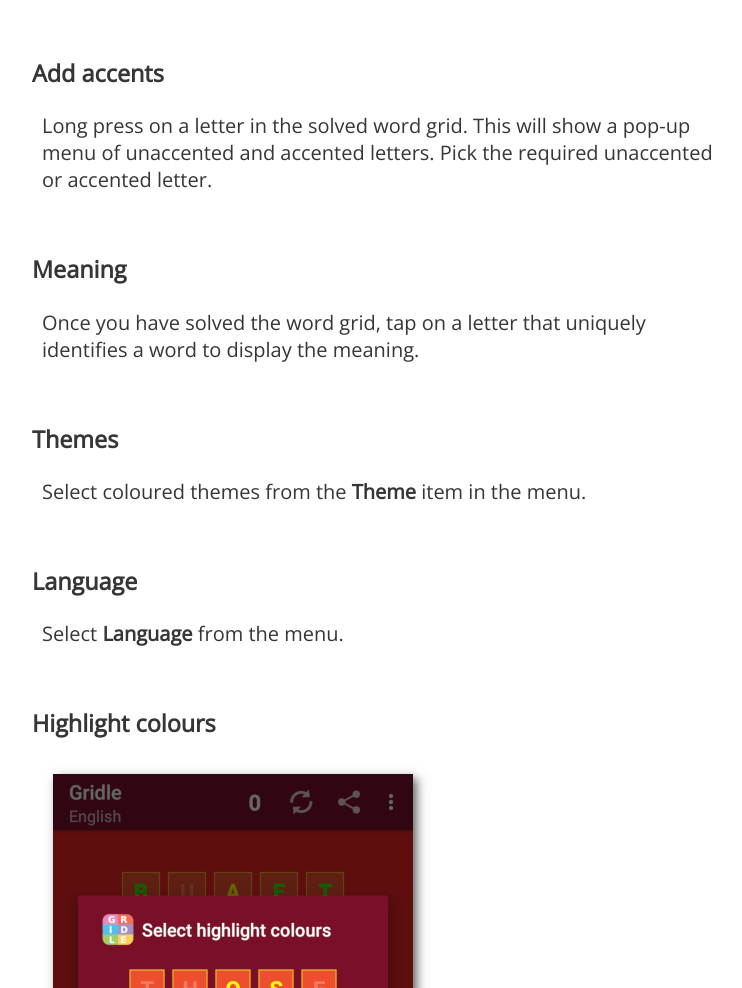
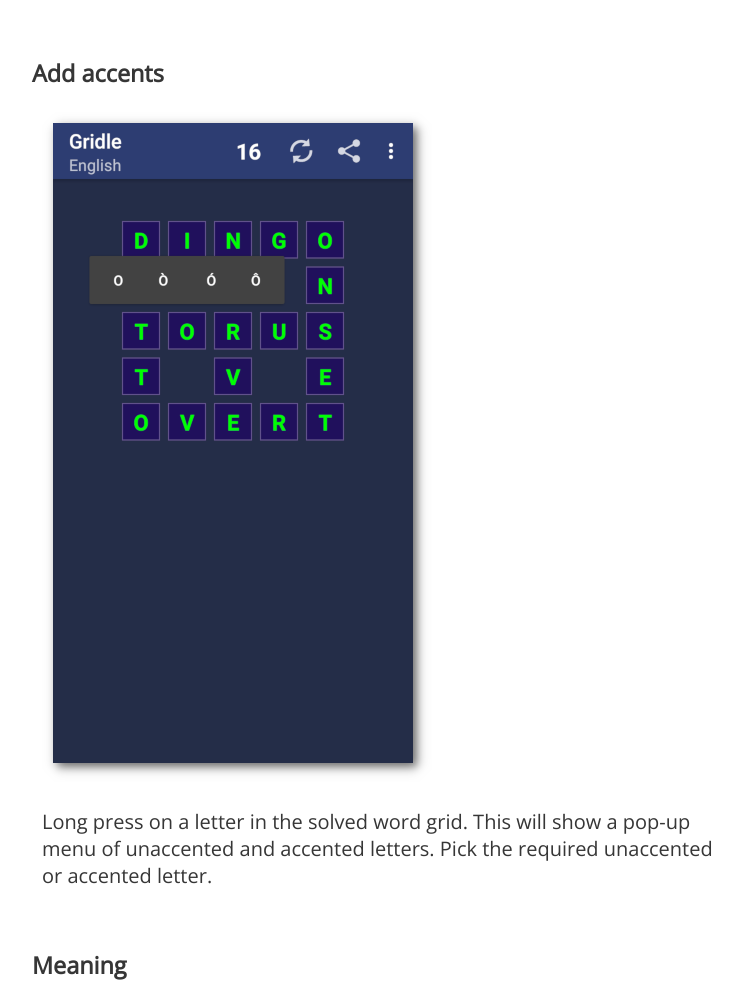
Before and after one commit to billthefarmer/gridle, a plain HTML site: page docs/index.html in a window 1280 px wide. Shown: the part 3287-4275 px from the top of the page, without its empty margins (416-1158 px from the left). Drawn offline with nearby package versions, Linux system fonts and the light colour scheme.

Commit message:
Update docs

```diff
--- a/docs/index.html
+++ b/docs/index.html
@@ -284,7 +284,8 @@
     </h3>
 
     <div class="content">
-        <p>Long press on a letter in the solved word grid. This will show a
+        <p><img src="images/Accents.png" alt="Accents"></p>
+<p>Long press on a letter in the solved word grid. This will show a
 pop-up menu of unaccented and accented letters. Pick the required
 unaccented or accented letter.</p>
 
```
Also changed, not shown: docs/images/Accents.png (added).
